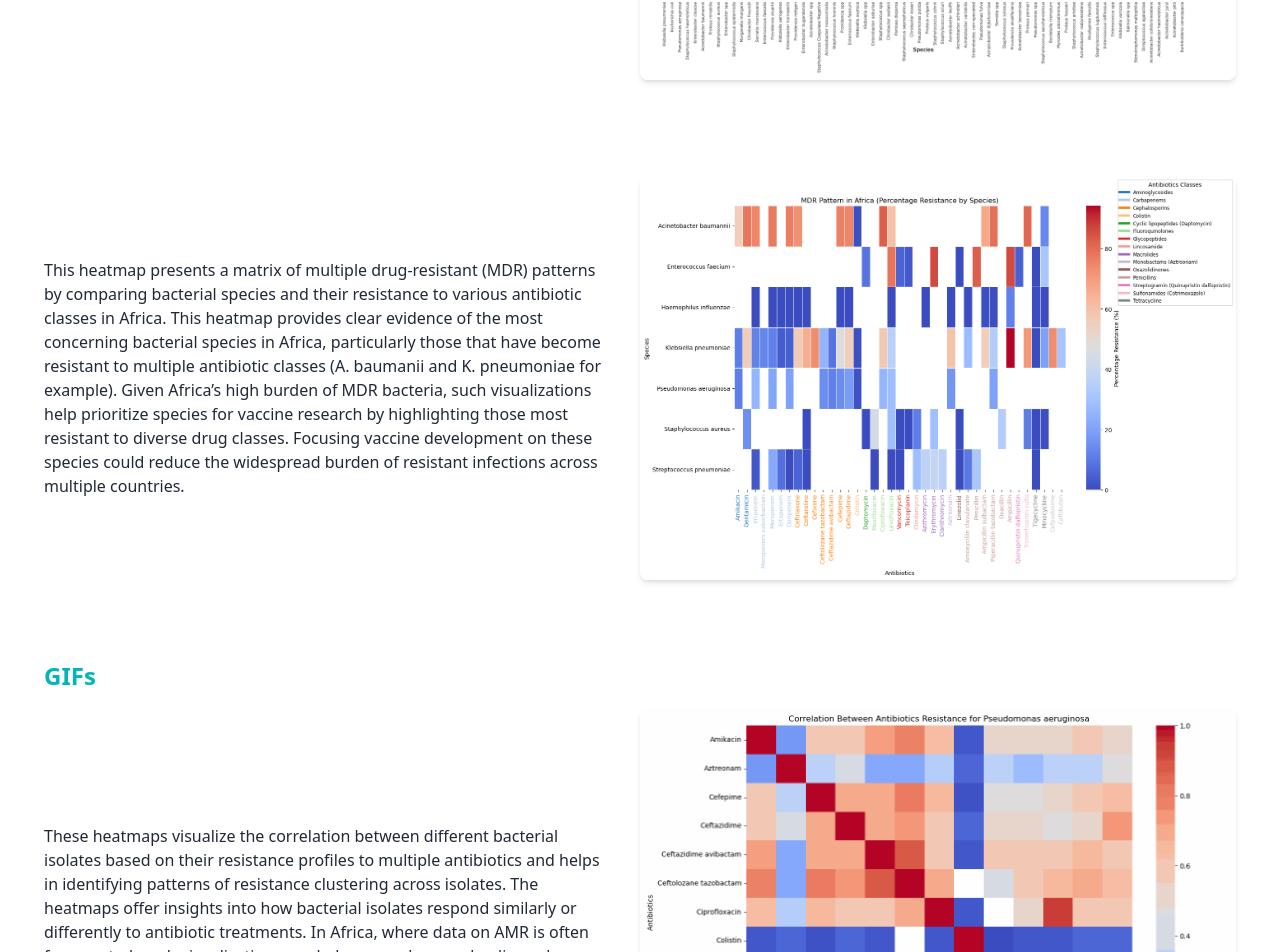
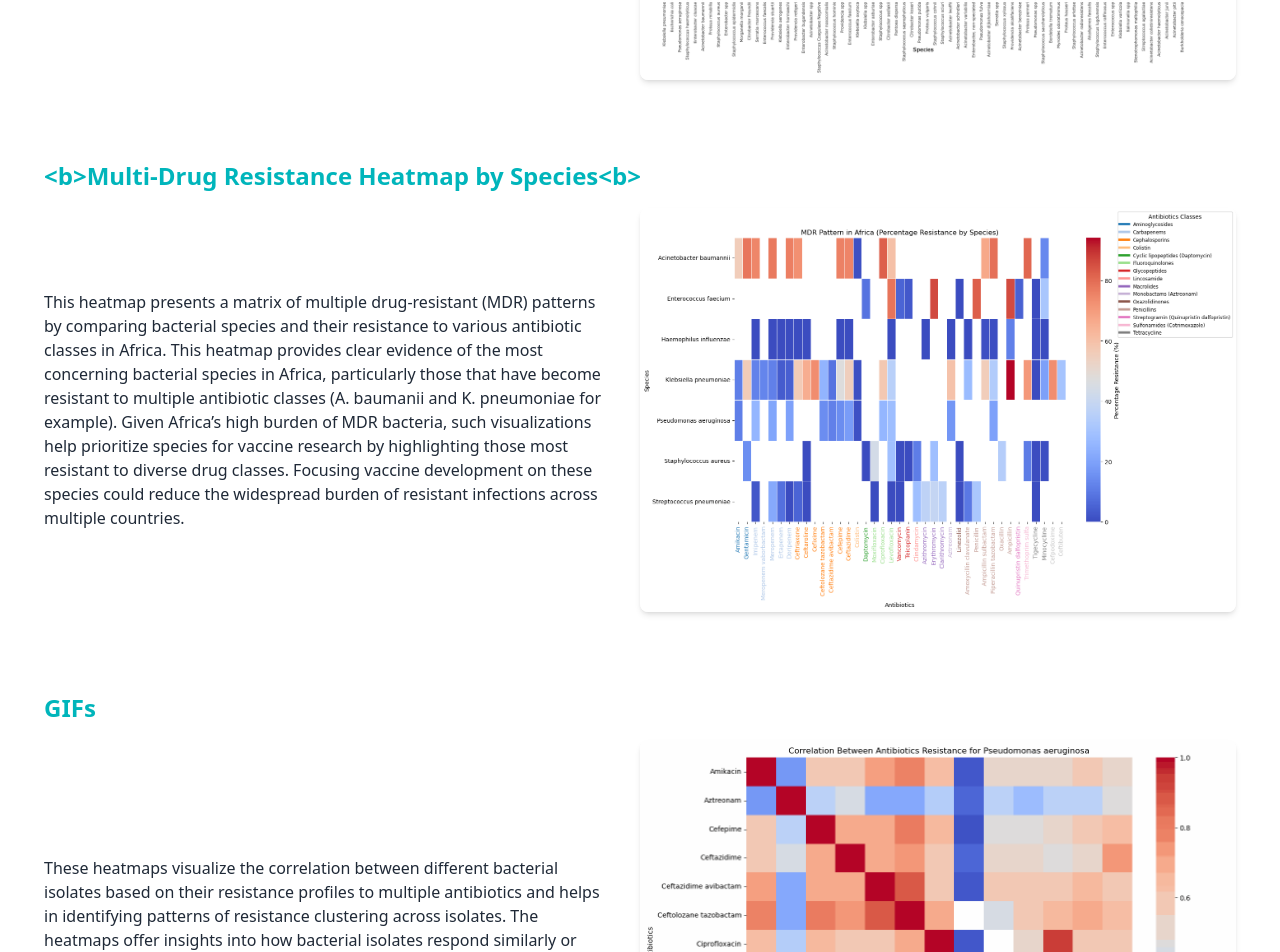
Before and after one commit to Aneousion/vivli, a Next.js app: page /research in a window 1280 px wide. Shown: the part 3556-4508 px from the top of the page. Built offline with nearby package versions, Linux system fonts and the light colour scheme.

Commit message:
Update storytelling.tsx

```diff
--- a/src/components/storytelling.tsx
+++ b/src/components/storytelling.tsx
@@ -53,7 +53,7 @@ const storyData: StorySection[] = [
         image: "/Rplot07.png"
     },
     {
-        title: "",
+        title: "<b>Multi-Drug Resistance Heatmap by Species<b>",
         content: "This heatmap presents a matrix of multiple drug-resistant (MDR) patterns by comparing bacterial species and their resistance to various antibiotic classes in Africa. This heatmap provides clear evidence of the most concerning bacterial species in Africa, particularly those that have become resistant to multiple antibiotic classes (A. baumanii  and K. pneumoniae for example). Given Africa’s high burden of MDR bacteria, such visualizations help prioritize species for vaccine research by highlighting those most resistant to diverse drug classes. Focusing vaccine development on these species could reduce the widespread burden of resistant infections across multiple countries.",
         image: "/mdr_pattern_africa.png"
     },
```
